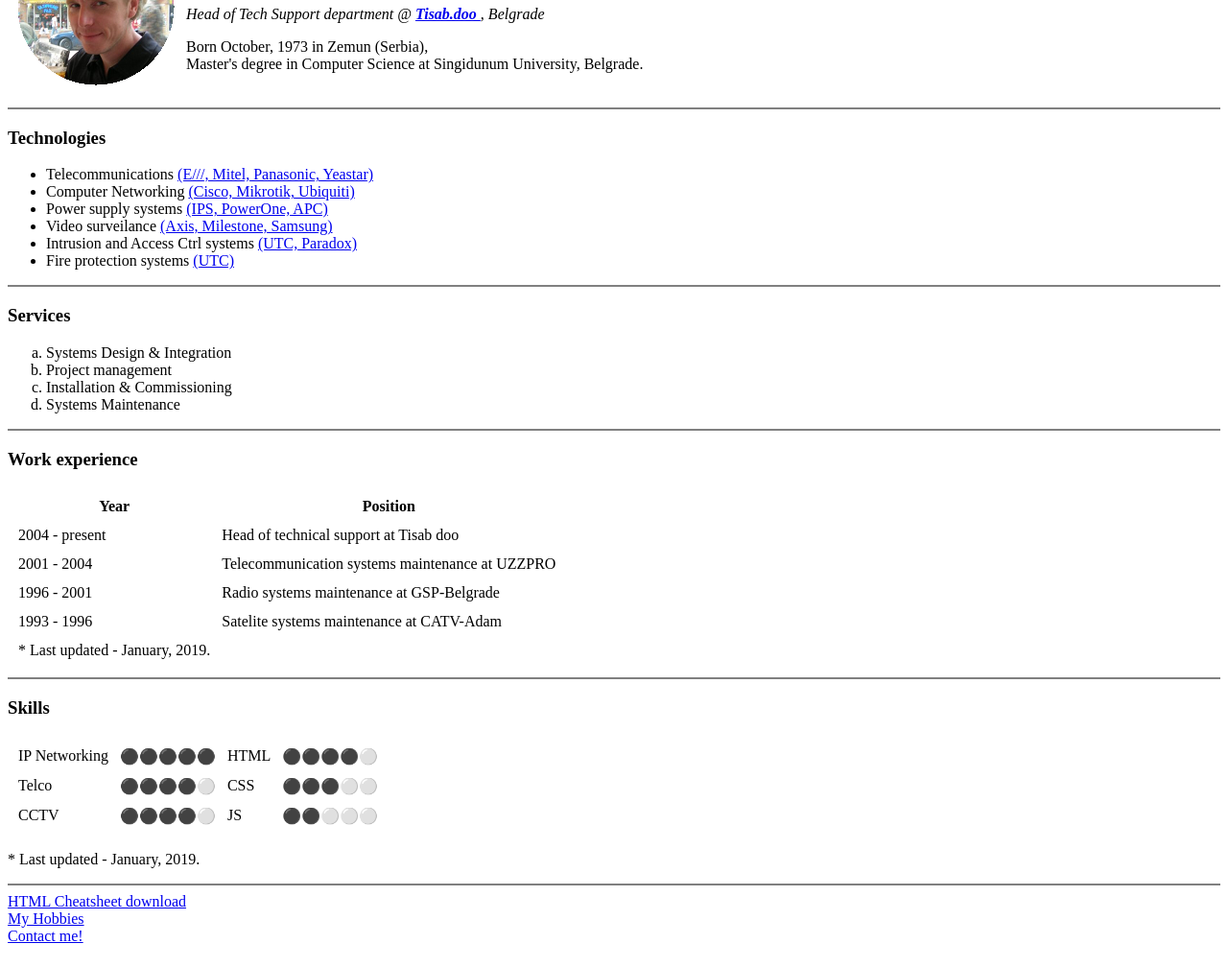
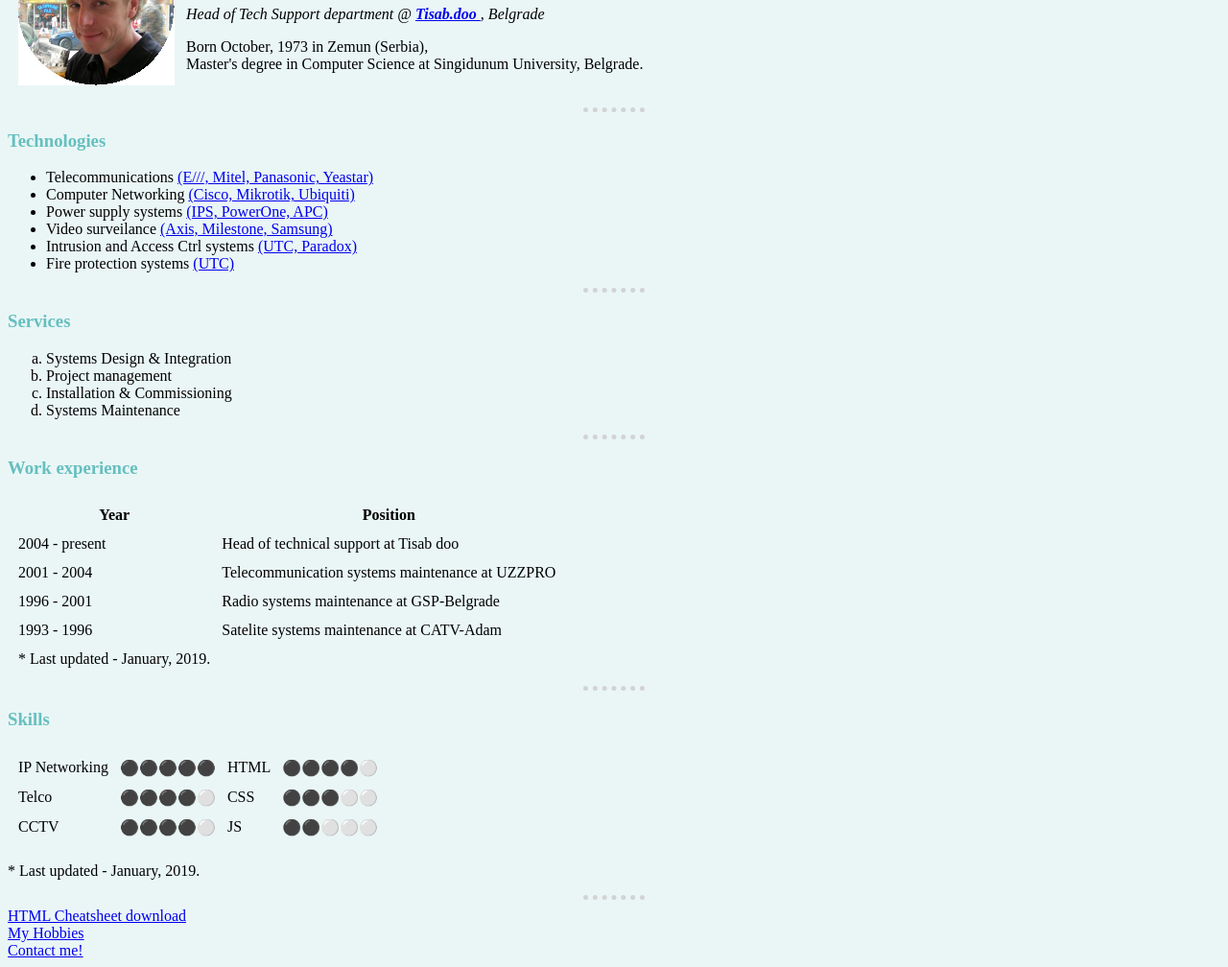
Before and after one commit to fermevc/cv, a plain HTML site: page index.html in a window 1280 px wide. Shown: the part 93-1101 px from the top of the page at 96% size. Drawn offline with Linux system fonts and the light colour scheme.

Commit message:
Added css

```diff
--- /dev/null
+++ b/css/styles.css
@@ -0,0 +1,15 @@
+body {
+  background-color: #EAF6F6;
+}
+hr {
+  border-style: dotted none none;
+  border-width: 5px;
+  border-color: lightgrey;
+  /*height: 0px;*/
+  width: 5%;
+  background-color: #EAF6F6;
+}
+
+h1, h3 {
+  color: #66BFBF;
+}
--- a/index.html
+++ b/index.html
@@ -6,6 +6,7 @@
   <meta name="viewport" content="width=device-width, initial-scale=1.0">
   <meta http-equiv="X-UA-Compatible" content="ie=edge">
   <title>Igor's personal site</title>
+  <link rel="stylesheet" href="css/styles.css">
 </head>
 
 <body>
@@ -21,7 +22,7 @@
       </td>
     </tr>
   </table>
-  <hr size="2" noshade>
+  <hr>
   <h3>Technologies</h3>
   <ul>
     <li>Telecommunications <a href="#">(E///, Mitel, Panasonic, Yeastar)</a></li>
@@ -31,7 +32,7 @@
     <li>Intrusion and Access Ctrl systems <a href="#">(UTC, Paradox)</a></li>
     <li>Fire protection systems <a href="#">(UTC)</a></li>
   </ul>
-  <hr size="2" noshade>
+  <hr>
   <h3>Services</h3>
   <ol type="a">
     <li>Systems Design & Integration</li>
@@ -73,7 +74,7 @@
     </tfoot>
 
   </table>
-  <hr size="2" noshade>
+  <hr>
   <h3>Skills</h3>
   <table cellspacing="10">
     <!-- cellspacing depreciated, use CSS or JS-->
@@ -103,7 +104,7 @@
     </tfoot>
   </table>
   <p>* Last updated - January, 2019.</p>
-  <hr size="2" noshade>
+  <hr>
   <a download href="https://web.stanford.edu/group/csp/cs21/htmlcheatsheet.pdf">HTML Cheatsheet download</a>
   <br>
   <a href="hobbies.html">My Hobbies</a>
```
Also changed, not shown: contact.html (+3 -0 lines), hobbies.html (+14 -3 lines), images/adahuja.jpg (added), images/dogshow.jpg (added), images/formula1.jpg (added), images/lfs.jpg (added).
